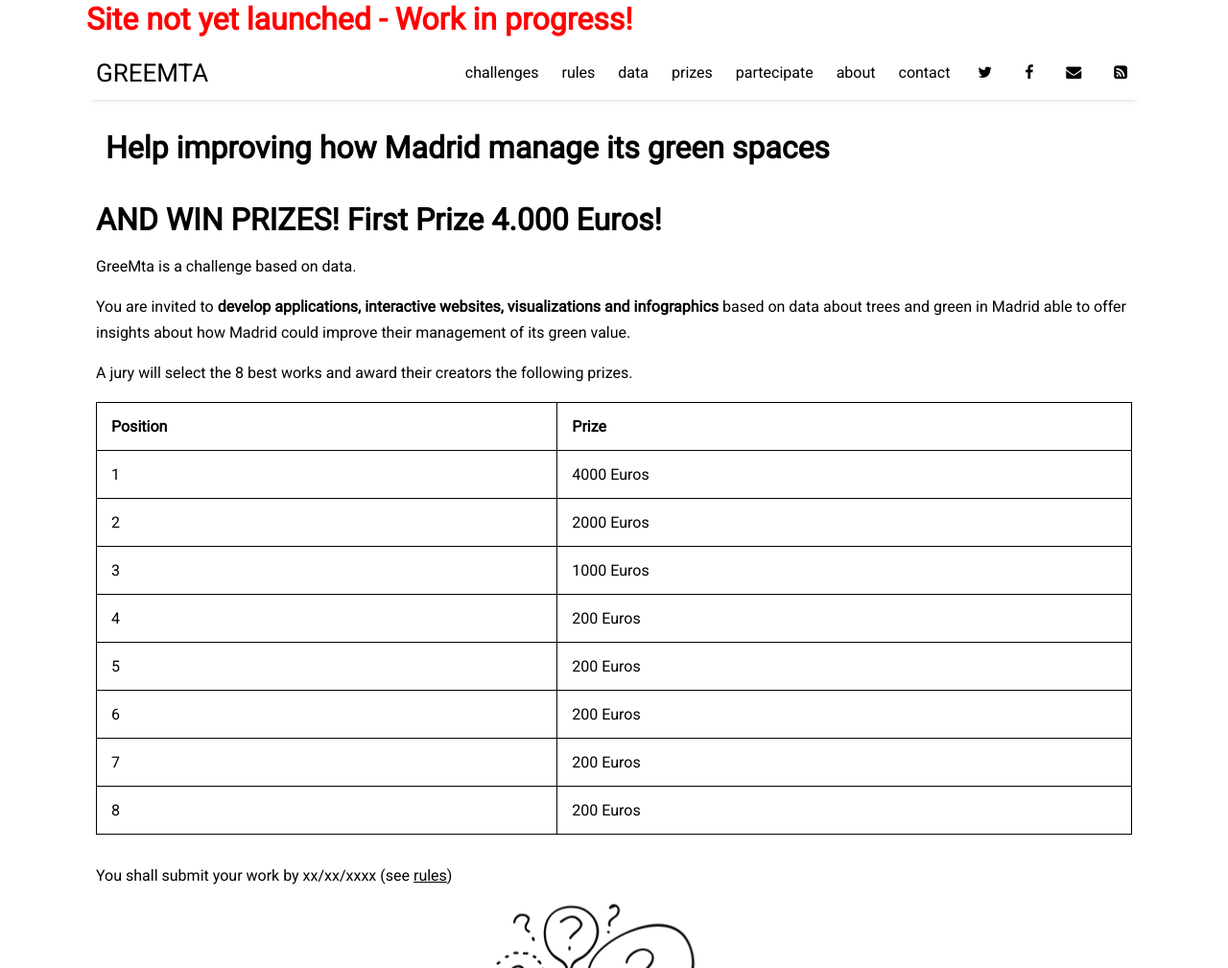
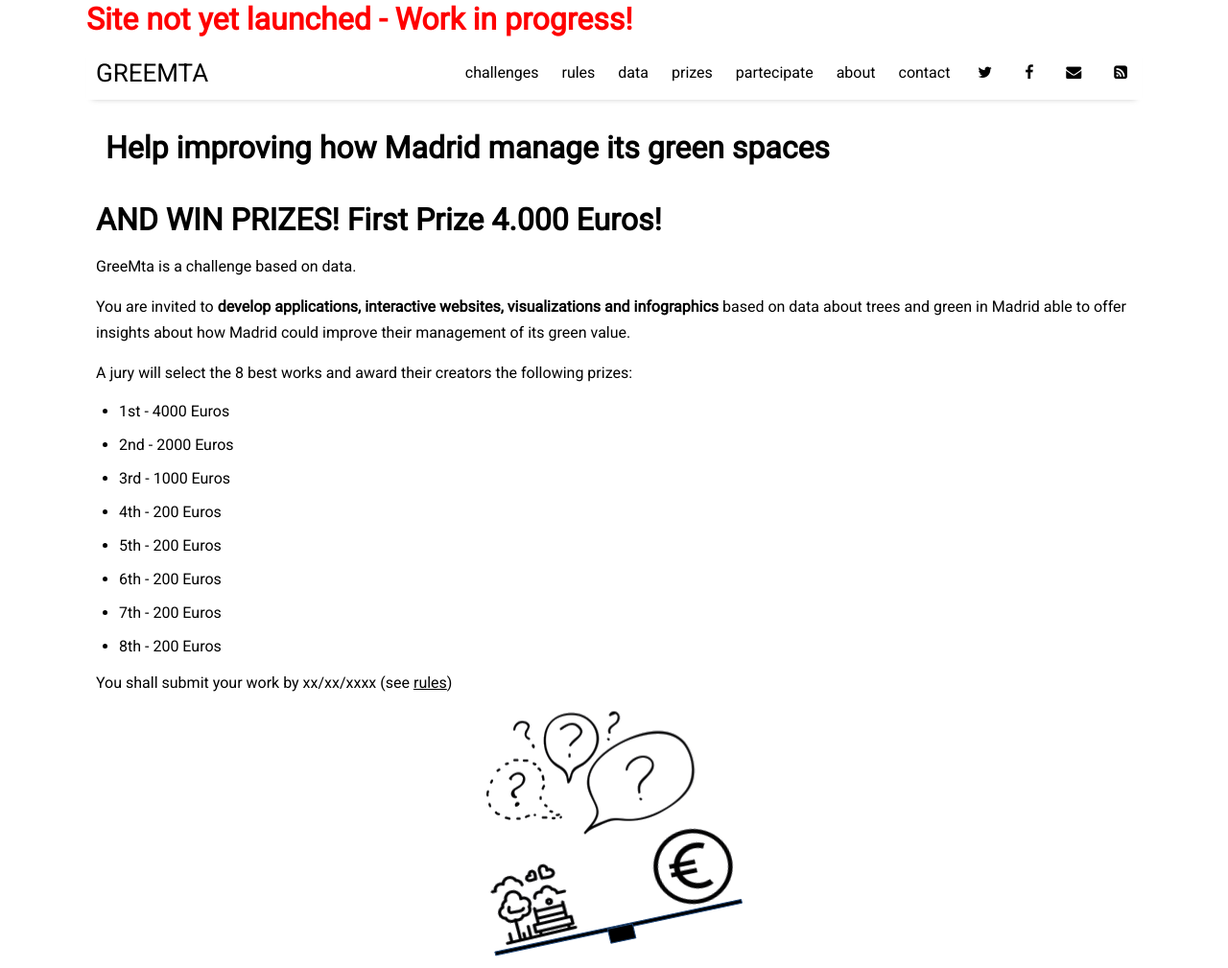
Before and after one commit to piskello/greemta, a Jekyll site: the page built from docs/index.md, in a window 1280 px wide and 1314 px high, cut to the strip 0-1009 px from the top of the window. Shown: the whole strip at 96% size. Built offline with Jekyll 4.4.1, drawn with Linux system fonts in a browser that asks for light colours; nearby versions of some CDN libraries; comment, search, counter and statistics services are not loaded.

Commit message:
Update index.md

```diff
--- a/docs/index.md
+++ b/docs/index.md
@@ -10,18 +10,15 @@ GreeMta is a challenge based on data.
 
 You are invited to **develop applications, interactive websites, visualizations and infographics** based on data about trees and green in Madrid able to offer insights about how Madrid could improve their management of its green value.
 
-A jury will select the 8 best works and award their creators the following prizes.
-
-Position | Prize
------------- | -------------
-1 | 4000 Euros
-2 | 2000 Euros
-3 | 1000 Euros
-4 | 200 Euros
-5 | 200 Euros
-6 | 200 Euros
-7 | 200 Euros
-8 | 200 Euros
+A jury will select the 8 best works and award their creators the following prizes:
+* 1st - 4000 Euros
+* 2nd - 2000 Euros
+* 3rd - 1000 Euros
+* 4th - 200 Euros
+* 5th - 200 Euros
+* 6th - 200 Euros
+* 7th - 200 Euros
+* 8th - 200 Euros
 
 You shall submit your work by xx/xx/xxxx (see [rules](pages/rules.html))
 
```
